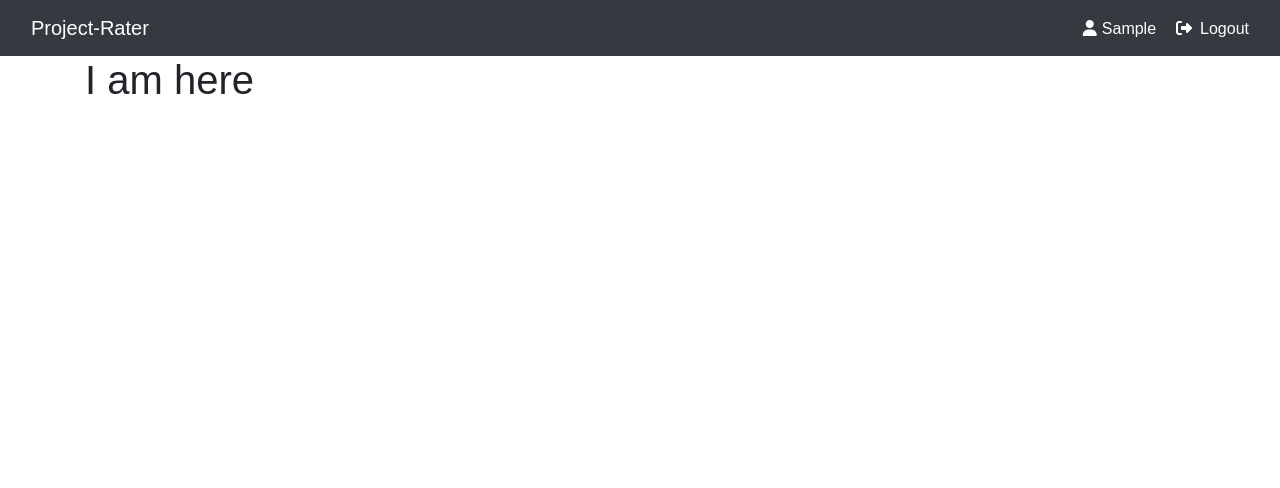
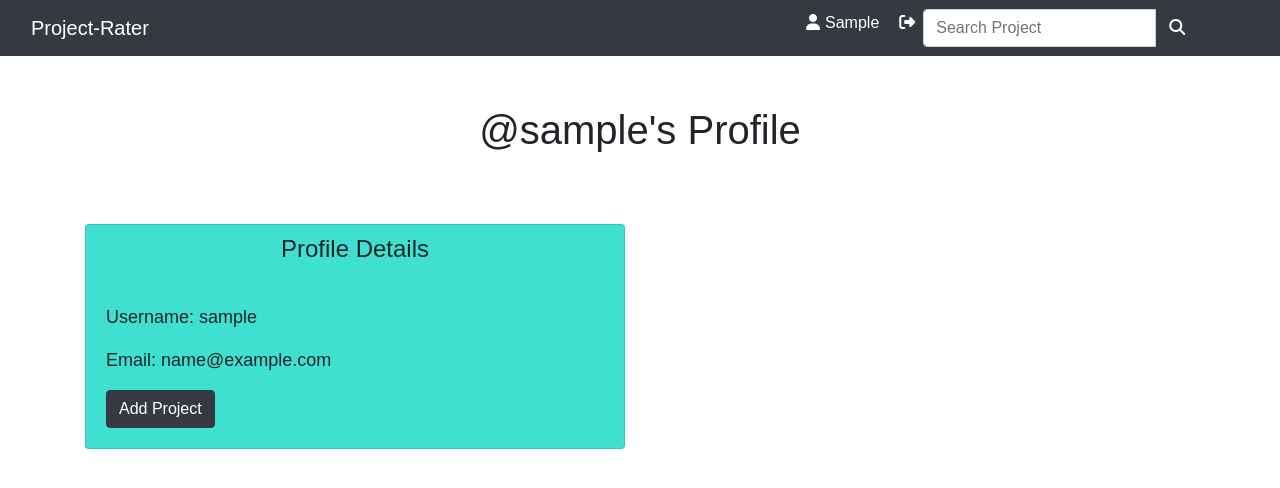
Before and after one commit to Waithera-m/project_rater, a Django app: page /profile/1 in a window 1280 px wide. Shown: the top 488 px of the page. Run offline with Django 3.2, Linux system fonts and the light colour scheme; the visitor is signed in with stand-in values (Sample User, id 1); data that the repository does not hold is empty; some libraries are stand-ins or nearby versions.

Commit message:
Style view templates

```diff
--- a/projects/models.py
+++ b/projects/models.py
@@ -10,7 +10,7 @@ class Profile(models.Model):
     user = models.OneToOneField(User, on_delete=models.CASCADE, related_name='profile')
     bio = models.CharField(max_length=70)
     location = models.CharField(max_length=60)
-    profile_pic = models.ImageField(upload_to='profiles/')
+    profile_pic = models.ImageField(upload_to='profiles/', default='episode-1-wallpaper-16x9.jpg')
     created_at = models.DateTimeField(auto_now_add=True)
     def save_profile(self):
         """
--- a/projects/templates/navbar.html
+++ b/projects/templates/navbar.html
@@ -15,7 +15,13 @@
                 </div>
                 <ul class="nav navbar-nav ml-auto">
                     <li><a style="color: white; font-size: medium; margin-left: 10px;" href="{% url 'projects:profile' user.profile.id %}"><i style="margin-right: 5px; color: white;" class="fa fa-user"></i>{{request.user.username|title}}</li>
-                    <li><a style="color: white; font-size: medium;" class="logout" href="/accounts/logout"><i style="color: white;" class="fa fa-sign-out" aria-hidden="true">&nbsp;&nbsp;</i>Logout</a></li>
+                    <li><a style="color: white; font-size: medium;" class="logout" href="/accounts/logout"><i style="color: white;" class="fa fa-sign-out" aria-hidden="true">&nbsp;&nbsp;</i></a></li>
+                    <form class="navbar-form" role="search" action="{% url 'projects:search_results' %}">
+                        <div class="input-group">
+                            <input type="text" class="form-control" placeholder="Search Project" name="project"></input>
+                            <button class="btn btn-outline-dark bt-sm" type="submit"><i class="fa fa-search" style="color:white;"></i>Search</button>
+                        </div>
+                    </form>
                 </ul>
             </div>
         </nav>
--- a/projects/templates/profile/profile.html
+++ b/projects/templates/profile/profile.html
@@ -14,8 +14,22 @@
     </head>
     <body>
         {% include 'navbar.html' %}
-        <div class="container">
-            <h1>I am here</h1>
+        <h1 class="text-center" style="margin-top: 50px;">@{{user.username}}'s Profile</h1>
+        <div class="container" style="margin-top: 70px; margin-bottom: 20px;">
+            <div class="row">
+                <div class="col-md-6">
+                    <div class="card" style="background-color: turquoise;">
+                        <div class="card-title">
+                            <h4 class="text-center" style="margin-top: 10px;">Profile Details</h4>
+                        </div>
+                        <div class="card-body">
+                            <p>Username: {{user.username}}</p>
+                            <p>Email: {{user.email}}</p>
+                            <a href="{% url 'projects:add_project'%}" class="btn btn-dark">Add Project</a>
+                        </div>
+                    </div>
+                </div>
+                <div class="col-md-6">
                     {% for project in projects %}
                         <div class="card mb-3" style="width: 20rem; margin-left: 10px;">
                             <img src="{{project.project_image.url}}" class="card-img-top">
@@ -25,5 +39,10 @@
                         </div>
                     {% endfor %}
                 </div>
+            </div>
+        </div>
+        <div class="container">
+
+        </div>
     </body>
 </html>
--- a/projects/templates/projects/results.html
+++ b/projects/templates/projects/results.html
@@ -14,7 +14,7 @@
     </head>
     <body>
         {% include 'navbar.html' %}
-        <div class="container">
+        <div class="container" style="margin-top: 50px; font-style: italic;">
             <div class="row">
                 {% if projects %}
                     <h2 style="margin-left: 250px;">Found {{ projects|length }} result of searched term {{message}}</h2>
@@ -22,12 +22,13 @@
                     <h2 style="margin-left: 250px;"> Found 0 projects for the search term {{message}}</h2>
                 {% endif %}
             </div>
-            <div class="row">
+            <div class="row" style="margin-top: 30px;">
                 {% for project in projects %}
                 <div class="card mb-3" style="width: 20rem; margin-left: 10px;">
                     <img src="{{project.project_image.url}}" class="card-img-top">
                     <div class="card-body">
                         <div class="card-title">{{project.title}}</div>
+                        <a style="font-size: small;" href="{% url 'projects:rate_project' project.title %}">View Project Details</a>
                     </div>
                 </div>
             {% endfor %}
--- a/projects/urls.py
+++ b/projects/urls.py
@@ -12,6 +12,7 @@ urlpatterns = [
     path('search', views.search_by_project_title, name='search_results'),
     path('<int:pk>', views.DetailView.as_view(), name='detail'),
     path('rating/<project>', views.rate_project, name='rate_project'),
+    path('new_profile/', views.new_profile, name='new_profile'),
 ]
 
 if settings.DEBUG:
--- a/projects/views.py
+++ b/projects/views.py
@@ -1,7 +1,7 @@
 from django.shortcuts import render, redirect, get_object_or_404
 from .models import Profile, Tags, Project, Votes
 from django.views import generic
-from .forms import RegistrationForm, ProjectsForm, VotesForm
+from .forms import RegistrationForm, ProjectsForm, VotesForm, ProfileForm
 from django.contrib.auth import authenticate, login
 from django.contrib import messages
 from django.template import RequestContext
@@ -27,7 +27,7 @@ def user_profile(request, profile_id):
         profile = Profile.objects.filter(id=profile_id)
     except ObjectDoesNotExist:
         raise Http404
-    projects=Project.objects.filter(id=profile_id)
+    projects = Project.objects.filter(id=profile_id)
     return render(request, 'profile/profile.html', {'profile':profile, 'projects':projects})
 
 @login_required(login_url='/accounts/login')
@@ -108,3 +108,20 @@ def rate_project(request, project):
         form = VotesForm()
         project_ratings = Votes.objects.filter(project=project)
     return render(request, 'projects/rate.html', {'form':form, 'project':project, 'project_ratings':project_ratings})
+
+@login_required(login_url='/accounts/login/')
+def new_profile(request):
+    """
+    view function renders form for creating new profile
+    """
+    current_user = request.user
+    if request.method == 'POST':
+        form = ProfileForm(request.POST, request.FILES)
+        if form.is_valid():
+            profile = form.save(commit=False)
+            profile.user = current_user
+            profile.save()
+        return redirect('projects:index')
+    else:
+        form = ProfileForm()
+    return render(request, 'projects/new_profile.html', {"form":form})
--- a/static/index.css
+++ b/static/index.css
@@ -2,6 +2,16 @@ body {
     font-family: 'Tenali Ramakrishna', sans-serif;
     font-size: large;
 }
+
 .card:hover {
-    transform: scale(1.2)
+    transform: scale(1.1)
 }
+
+.jumbotron {
+    text-align: center;
+    color: white;
+    background-image: linear-gradient(to right, rgba(141, 141, 209,0.6), rgb(0,0,5)), url('https://bit.ly/3h7kBiJ');
+    background-repeat: no-repeat;
+    background-size: cover;
+    height: 450px;
+}
```
Also changed, not shown: projects/forms.py (+8 -0 lines), projects/templates/projects/index.html (+8 -14 lines), projects/templates/projects/new_profile.html (added, +38 -0 lines), projects/templates/projects/rate.html (+6 -4 lines), media/profiles/episode-1-wallpaper-16x9.jpg (added), media/projects/Screenshot_from_2020-06-08_22.15.52.png (added), media/projects/sayingfy.png (added), projects/migrations/0008_auto_20200608_2246.py (added), static/doctor.jpg (added). Lines whose indentation alone changed are shown as unchanged.
